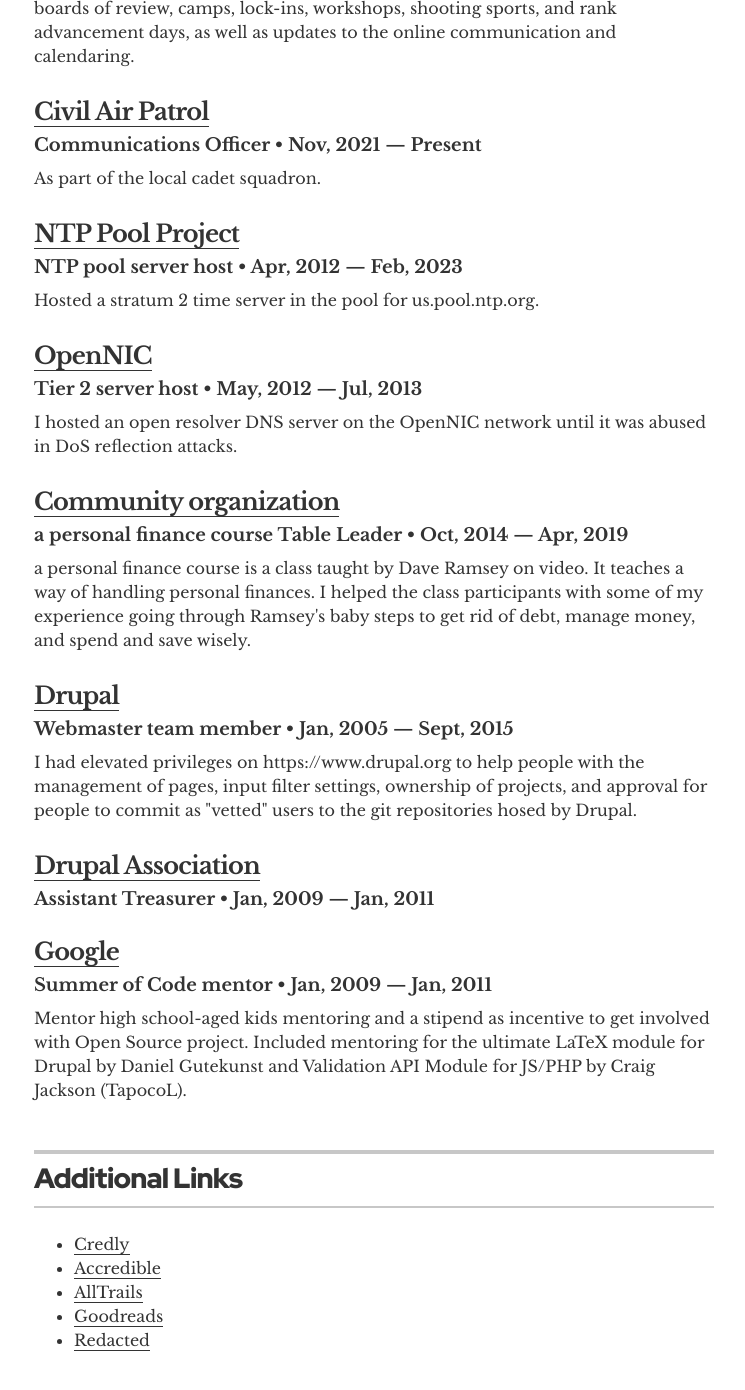
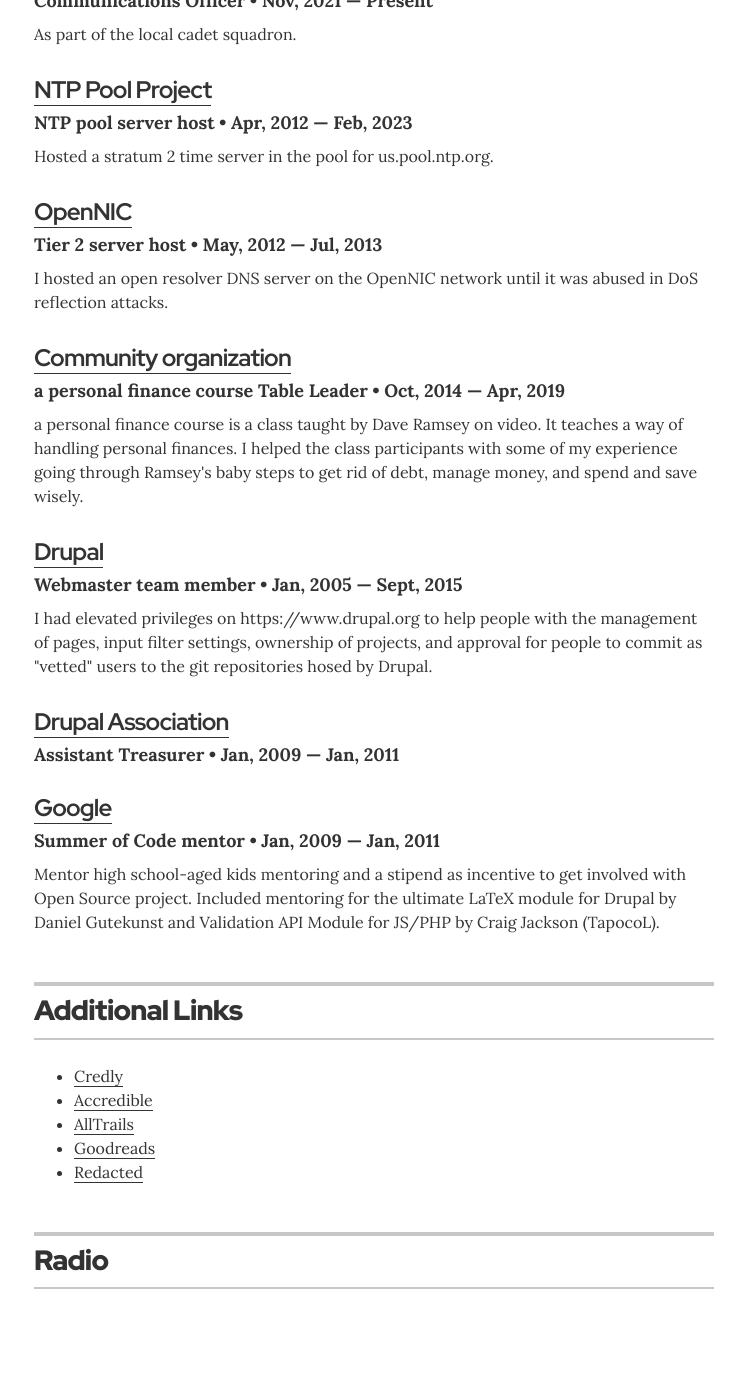
Before and after one commit to deekayen/dkn.github.io, a Jekyll site: the page built from index.html, in a window 1280 px wide and 1400 px high, scrolled down 7570 px. Shown: the top 1390 px of the window, without its empty margins (266-1011 px from the left). Built offline with Jekyll 4.4.1, drawn with Linux system fonts in a browser that asks for light colours; after the commit the page ends 8907 px from its top, so only the background shows below that.

Commit message:
Revert to Lora for body font. Print new footer stuff to the screen.

```diff
--- a/_includes/head.html
+++ b/_includes/head.html
@@ -9,7 +9,7 @@
   {% if site.resume_theme == 'default' %}
   <link rel="preconnect" href="https://fonts.googleapis.com">
   <link rel="preconnect" href="https://fonts.gstatic.com" crossorigin>
-  <link href="https://fonts.googleapis.com/css2?family=Libre+Baskerville:wght@400;700&family=Red+Hat+Display:wght@300..900&display=swap" rel="stylesheet">
+  <link href="https://fonts.googleapis.com/css2?family=Lora:wght@400..700&family=Red+Hat+Display:wght@300..900&display=swap" rel="stylesheet">
   {% endif %}
 
   <meta name="robots" content="noarchive, noimageindex">
--- a/_layouts/resume.html
+++ b/_layouts/resume.html
@@ -213,6 +213,28 @@
       <!-- end Links -->
       {% endif %}
 
+      <!-- begin Print radio stuff -->
+      <section class="content-section">
+
+        <header class="section-header">
+          <h2>Radio</h2>
+        </header>
+
+        <div class="resume-item">
+
+        </div>
+
+      </section>
+      <!-- end Print radio stuff -->
+
+      <!-- begin Print tip jar -->
+      <section class="content-section">
+        <div class="resume-item">
+         <script type="text/javascript" src="https://cdnjs.buymeacoffee.com/1.0.0/button.prod.min.js" data-name="bmc-button" data-slug="deekayen" data-color="#FFDD00" data-emoji=""  data-font="Cookie" data-text="Buy me a chocolate bar" data-outline-color="#000000" data-font-color="#000000" data-coffee-color="#ffffff" ></script>
+        </div>
+      </section>
+      <!-- end Print tip jar -->
+
       {% if site.resume_print_social_links %}
       <!-- begin Print Social Links -->
       <section class="content-section print-only">
@@ -229,27 +251,6 @@
       <!-- end Print Social Links -->
       {% endif %}
 
-      <!-- begin Print radio stuff -->
-      <section class="content-section print-only">
-
-        <header class="section-header">
-          <h2>Radio</h2>
-        </header>
-
-        <div class="resume-item">
-
-        </div>
-
-      </section>
-      <!-- end Print radio stuff -->
-
-      <!-- begin Print tip jar -->
-      <section class="content-section print-only">
-        <div class="resume-item">
-         <script type="text/javascript" src="https://cdnjs.buymeacoffee.com/1.0.0/button.prod.min.js" data-name="bmc-button" data-slug="deekayen" data-color="#FFDD00" data-emoji=""  data-font="Cookie" data-text="Buy me a chocolate bar" data-outline-color="#000000" data-font-color="#000000" data-coffee-color="#ffffff" ></script>
-        </div>
-      </section>
-      <!-- end Print tip jar -->
     </div>
 
   </body>
--- a/_sass/_mixins.scss
+++ b/_sass/_mixins.scss
@@ -75,7 +75,7 @@
 }
 
 @mixin serif {
-  font-family: "Libre Baskerville", "Minion Pro", Palatino, Georgia, serif;
+  font-family: "Lora", "Minion Pro", Palatino, Georgia, serif;
 }
 
 @mixin serif_regular {
--- a/_sass/_resume.scss
+++ b/_sass/_resume.scss
@@ -138,7 +138,7 @@
   .resume-item { margin-bottom: 2rem; }
 
   .resume-item-title {
-    @include serif_bold;
+    @include sans_bold;
     margin: 0 0 .75rem;
     font-size: 1.5rem;
     letter-spacing: -.05rem;
```
